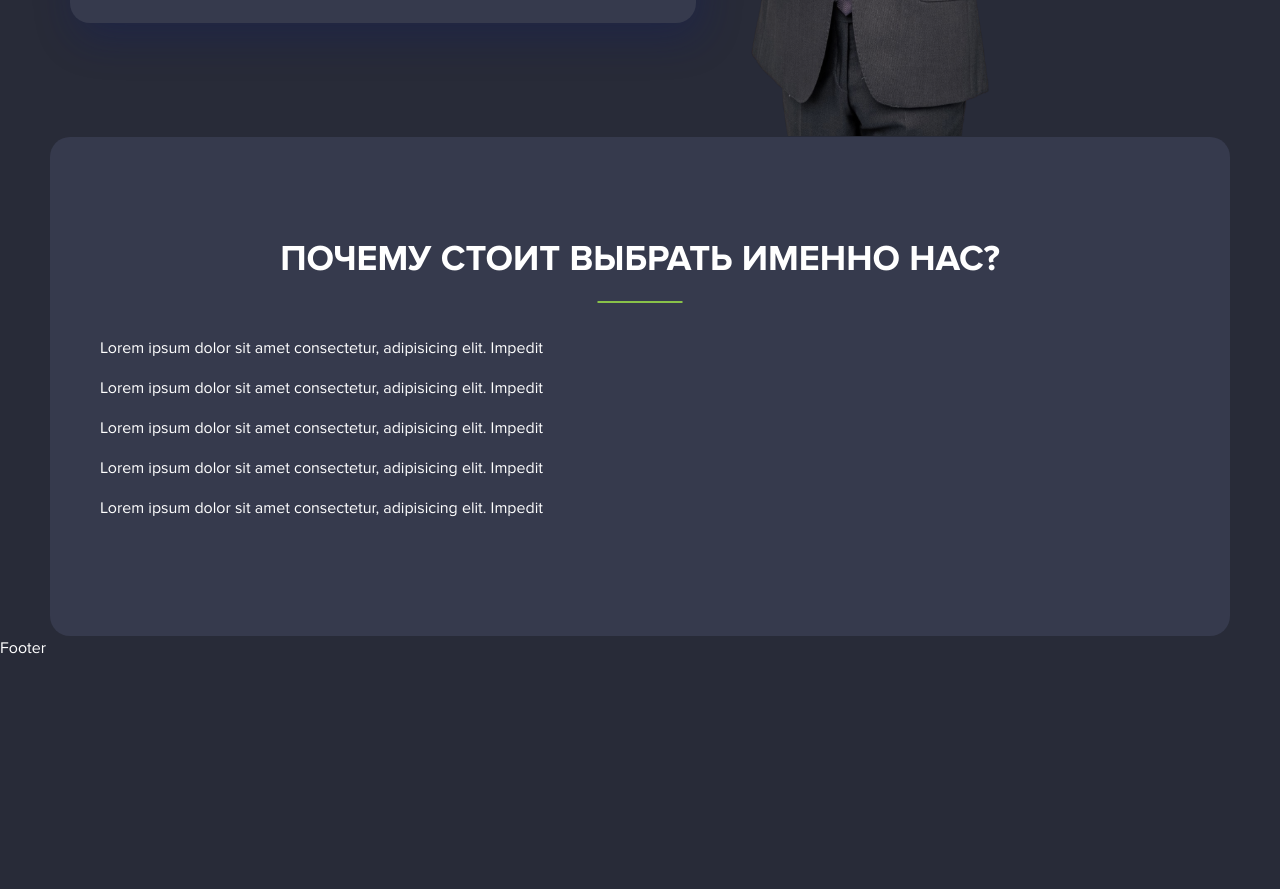
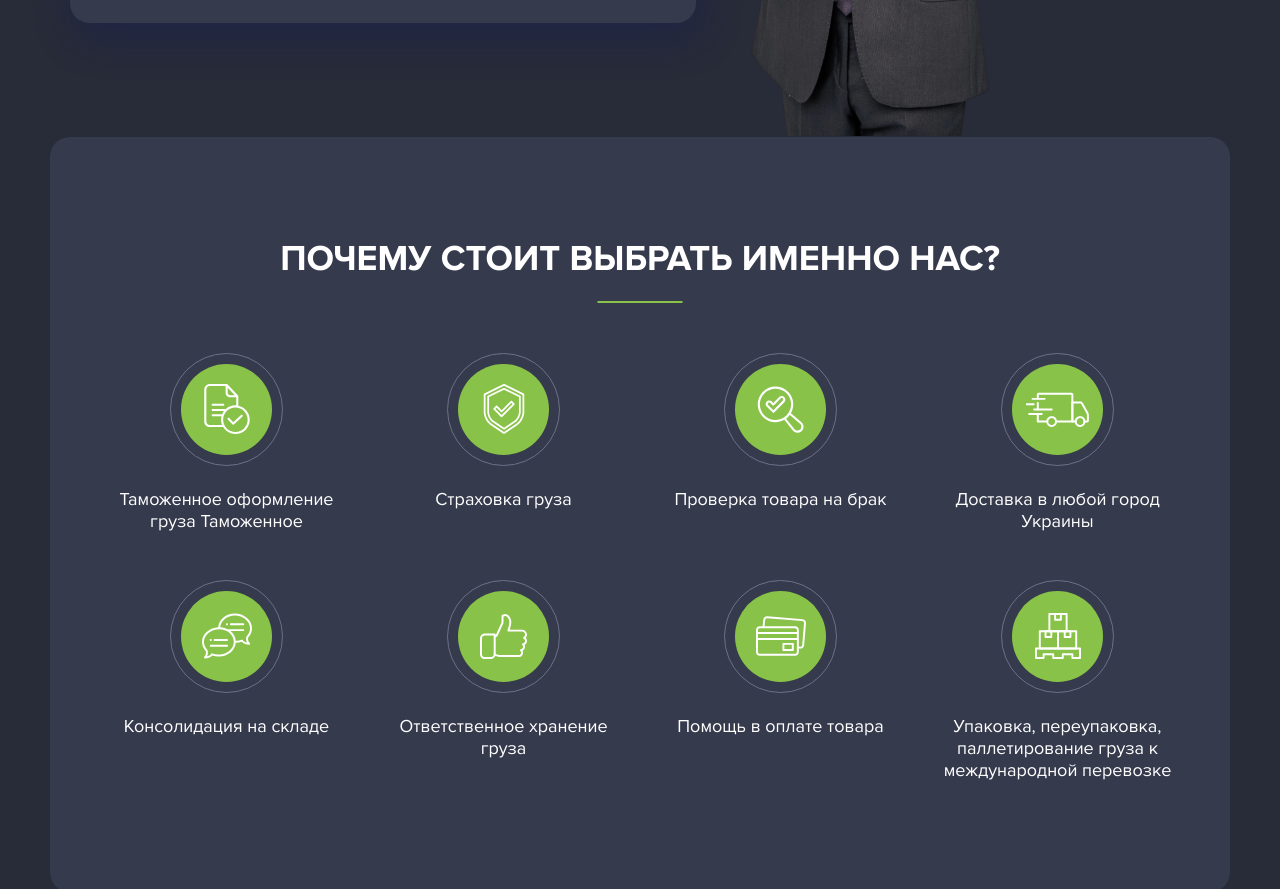
Before and after one commit to YuliiaSagdik/dev-MasterTao-1, a website: page dev/index.html in a window 1280 px wide. Shown: the part 1635-2524 px from the top of the page. Drawn offline with nearby package versions, Linux system fonts and the light colour scheme; files that its build step writes are made by us from their sources.

Commit message:
feat:advantages creat layout. install slide

```diff
--- a/dev/assets/js/custom.js
+++ b/dev/assets/js/custom.js
@@ -1,22 +1,16 @@
-const swiper = new Swiper('.swiper', {
-    // Optional parameters
+const swiper = new Swiper('#banner-slider', {
     loop: true,
     speed: 2000,
     avtoplay: {
         delay:3000,
     },
-    // If we need pagination
     pagination: {
       el: '.swiper-pagination',
       clickable: true,
     },
-
-    // Navigation arrows
     navigation: {
       enabled: false,
     },
-
-    // And if we need scrollbar
     breakpoints: {
       // when window width is >= 992px
       992: {
@@ -36,3 +30,27 @@ const swiper = new Swiper('.swiper', {
 
     } )
    } )
+   const advantagesSlideLength = document.querySelectorAll('.advantages .swiper-slide').length
+   const swiperAdvantages = new Swiper('#advantages',{
+   loop: true,
+   simulateTouch: true,
+   slidesPerview: 1,
+   pagination: {
+     el: '.swiper-pagination',
+     clickable: true,
+     enabled: true,
+  },
+   breakpoints: {
+    1025: {
+      spaceBetween: 0,
+      loop: false,
+      slidesPerGroup: advantagesSlide,
+      simulateTouch: false,
+      pagination: {
+        enabled: false,
+        el: '.swiper-pagination',
+
+       }
+    }
+}
+});
--- a/dev/sass/advantages.scss
+++ b/dev/sass/advantages.scss
@@ -0,0 +1,30 @@
+.advantages {
+    padding-bottom: 77px;
+    .row {
+        margin-top: 15px;
+    }
+}
+.advantage {
+    min-height: 201px;
+    margin: 0 auto;
+    text-align: center;
+    margin-bottom: 26px;
+    &-img {
+        display: inline-block;
+        border: 1px solid #6C7188;
+        border-radius: 50%;
+        padding: 10px;
+        margin-bottom: 22px;
+        img {
+          width: 91px;
+          height: 91px;
+          border-radius: 50%;
+          background-color: $secondary-color;
+          object-fit: scale-down;
+        }
+    }
+}
+.advantages-title {
+font-size: 18px;
+line-height: 124%;
+}
--- a/dev/sass/header.scss
+++ b/dev/sass/header.scss
@@ -48,7 +48,7 @@ padding: 21px 0 33px;
             top: 22px;
         }
     }
-    [aria-exspanded="true"] {
+    [aria-expanded=true] {
 
         .navbar-toggler-icon {
             background: transparent;
--- a/dev/sass/media/_media_min_width992.scss
+++ b/dev/sass/media/_media_min_width992.scss
@@ -33,5 +33,18 @@
             }
            }
        }
+    }
+       #advantages {
+        padding-top: 17px;
+        .swiper-wrapper {
+            flex-wrap: wrap;
+            width: calc(100% + 28px);
+            margin: 0 -12px;
+        }
+        .advantage {
+            width: 100%;
+            max-width: 25%;
+            padding: 0 22px;
+       }
 }
 }
--- a/dev/templates/advantages.html
+++ b/dev/templates/advantages.html
@@ -3,10 +3,70 @@
     <div class="template-title">
         <h2>Почему стоит выбрать именно нас?</h2>
          </div>
-         <p>Lorem ipsum dolor sit amet consectetur, adipisicing elit. Impedit </p>
-         <p>Lorem ipsum dolor sit amet consectetur, adipisicing elit. Impedit </p>
-         <p>Lorem ipsum dolor sit amet consectetur, adipisicing elit. Impedit </p>
-         <p>Lorem ipsum dolor sit amet consectetur, adipisicing elit. Impedit </p>
-         <p>Lorem ipsum dolor sit amet consectetur, adipisicing elit. Impedit </p>
+
+<div id="advantages" class="swiper">
+    <div class="swiper-wrapper">
+    <div class="advantage swiper-slide">
+        <div class="advantage-img">
+          <img src="assets/img/advantages-1.svg" alt="advantages">
+        </div>
+        <h5 class="advantages-title">Таможенное оформление груза
+            Таможенное </h5>
+    </div>
+
+    <div class="advantage swiper-slide">
+        <div class="advantage-img">
+          <img src="assets/img/advantages-2.svg" alt="advantages">
+        </div>
+        <h5 class="advantages-title">Страховка груза</h5>
+    </div>
+
+    <div class="advantage swiper-slide">
+        <div class="advantage-img">
+          <img src="assets/img/advantages-3.svg" alt="advantages">
+        </div>
+        <h5 class="advantages-title">Проверка товара на брак</h5>
+    </div>
+
+    <div class="advantage swiper-slide">
+        <div class="advantage-img">
+          <img src="assets/img/advantages-4.svg" alt="advantages">
+        </div>
+        <h5 class="advantages-title">Доставка в любой город Украины</h5>
+    </div>
+
+    <div class="advantage swiper-slide">
+        <div class="advantage-img">
+          <img src="assets/img/advantages-5.svg" alt="advantages">
+        </div>
+        <h5 class="advantages-title">Консолидация на складе</h5>
+    </div>
+
+    <div class="advantage swiper-slide">
+        <div class="advantage-img">
+          <img src="assets/img/advantages-6.svg" alt="advantages">
+        </div>
+        <h5 class="advantages-title">Ответственное хранение груза</h5>
+    </div>
+
+    <div class="advantage swiper-slide">
+        <div class="advantage-img">
+          <img src="assets/img/advantages-7.svg" alt="advantages">
+        </div>
+        <h5 class="advantages-title">Помощь в оплате товара</h5>
+    </div>
+
+    <div class="advantage swiper-slide">
+        <div class="advantage-img">
+          <img src="assets/img/advantages-8.svg" alt="advantages">
+        </div>
+        <h5 class="advantages-title">Упаковка, переупаковка, паллетирование груза к международной перевозке</h5>
+    </div>
+
+       </div>
+       <div class="swiper-pagination"></div>
+     </div>
+
+
   </div>
 </section>
--- a/dev/templates/banner.html
+++ b/dev/templates/banner.html
@@ -1,5 +1,5 @@
 <section class="banner">
-    <div class="swiper container-xxl">
+    <div id="banner-slider" class="swiper container-xxl">
             <div class="swiper-wrapper">
               <div class="swiper-slide" style="background-image: url(assets/img/banner-1.png);">
                 <div class="container">
```
Also changed, not shown: dev/assets/img/advantages-1.svg (added), dev/assets/img/advantages-2.svg (added), dev/assets/img/advantages-3.svg (added), dev/assets/img/advantages-4.svg (added), dev/assets/img/advantages-5.svg (added), dev/assets/img/advantages-6.svg (added), dev/assets/img/advantages-7.svg (added), dev/assets/img/advantages-8.svg (added).
